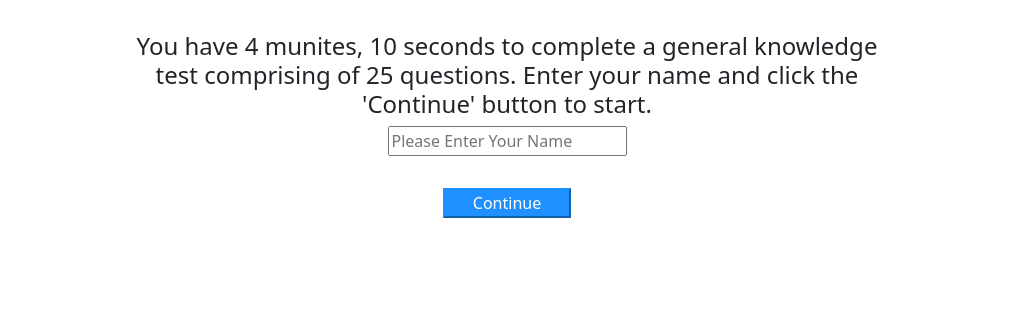
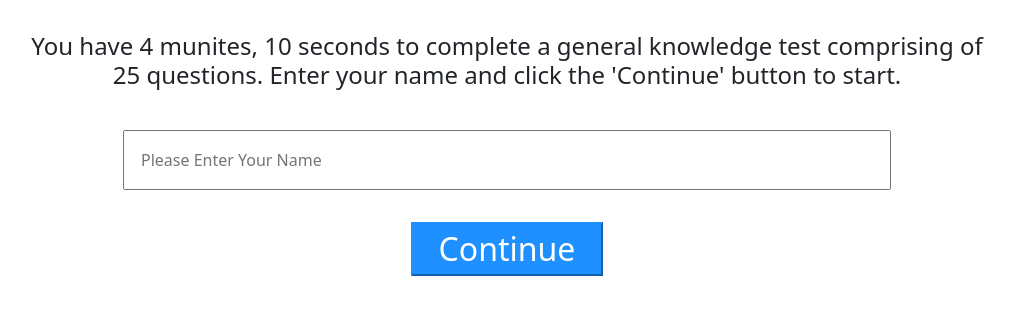
Before and after one commit to Prim3timer/test, a React (Create React App) app: page / in a window 1280 px wide. Shown: the top 314 px of the page, without its empty margins (133-1147 px from the left). Built offline with nearby package versions, Linux system fonts and the light colour scheme.

Commit message:
deperate attempt for css

```diff
--- a/src/index.css
+++ b/src/index.css
@@ -7,18 +7,24 @@
 
 #name-component {
 
-  width: 60vw;
+  width: 80vw;
   margin: 0 auto;
 
 }
 
 #instructions {
-  margin-top: 2rem;
+  padding: 2rem;
+}
+
+#name-taker {
+  width: 60vw;
+  padding: 1rem;
 }
 
 #continuity {
   background-color: dodgerblue;
   border-color: dodgerblue;
-  width: 8rem;
+  width: 12rem;
+  font-size: 2rem;
   color: white;
 }
```
